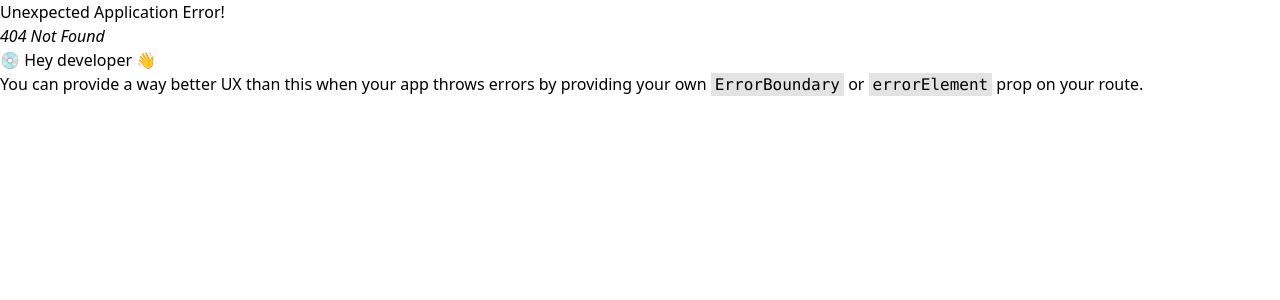
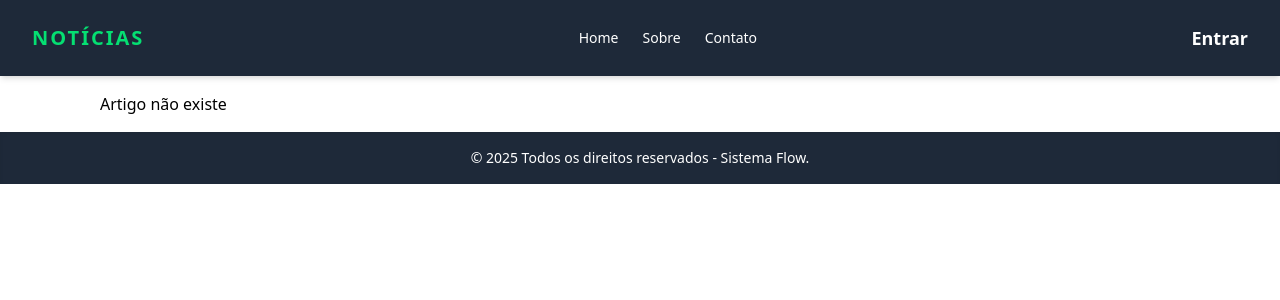
Before and after one commit to 1TDSPW-25/sistema-flow, a React (Vite) app: page /artigo/1 in a window 1280 px wide. Before the commit this address had no page. Shown: the top 300 px of the page. Built offline with nearby package versions, Linux system fonts and the light colour scheme; no server answers; data requests are answered from the project's data file.

Commit message:
feat: cria página de artigo

```diff
--- /dev/null
+++ b/src/pages/Artigo/Artigo.tsx
@@ -0,0 +1,47 @@
+import { useEffect, useState } from "react";
+import { useParams } from "react-router-dom";
+import type { Article } from "../../types/home";
+
+function Artigo() {
+  const [news, setNews] = useState<Array<Article>>([]);
+
+  const { id } = useParams();
+  useEffect(() => {
+    const url = `https://newsapi.org/v2/top-headlines?country=us&apiKey=0596354ecea24b1c93f25943b4f8dd9e`;
+
+    const req = async () => {
+      const getNews = await fetch(url);
+      const newsResponse = await getNews.json();
+      setNews(newsResponse.articles);
+    };
+    req();
+  }, []);
+
+  let filteredNews = news[Number(id) - 1] || null;
+
+
+  console.log(filteredNews);
+
+  return (
+    <article className="grail py-4">
+      {filteredNews ? (
+        <>
+          <img src={filteredNews.urlToImage} alt={filteredNews.title} />
+          <h1>{filteredNews.title}</h1>
+          <p>{filteredNews.author}</p>
+          <div>
+            <small>Data de publicação: {filteredNews.publishedAt}</small>
+            <small>Fonte: {filteredNews.source.name}</small>
+          </div>
+          <hr />
+          <p>{filteredNews?.content.replace(/\[\+\d{1,3} chars\]/g, "")}</p>
+          <a href={filteredNews.url}>Leia o artigo completo</a>
+        </>
+      ) : (
+        <h1>Artigo não existe</h1>
+      )}
+    </article>
+  );
+}
+
+export { Artigo };
--- a/src/routes/AppRoutes.tsx
+++ b/src/routes/AppRoutes.tsx
@@ -5,6 +5,7 @@ import Cadastro from "../pages/Cadastro/index.tsx";
 import Home from "../pages/Home/index.tsx";
 import Sobre from "../pages/Sobre/index.tsx";
 import Contato from "../pages/Contato/index.tsx";
+import { Artigo } from "../pages/Artigo/Artigo.tsx";
 import "../main.css";
 
 export const router = createBrowserRouter([
@@ -15,6 +16,7 @@ export const router = createBrowserRouter([
       { path: "/", element: <Home /> },
       { path: "/cadastro", element: <Cadastro /> },
       { path: "/home", element: <Home /> },
+      { path: "/artigo/:id", element: <Artigo /> },
       { path: "/sobre", element: <Sobre /> },
       { path: "/contato", element: <Contato /> },
       { path: "/login", element: <Login /> },
```
